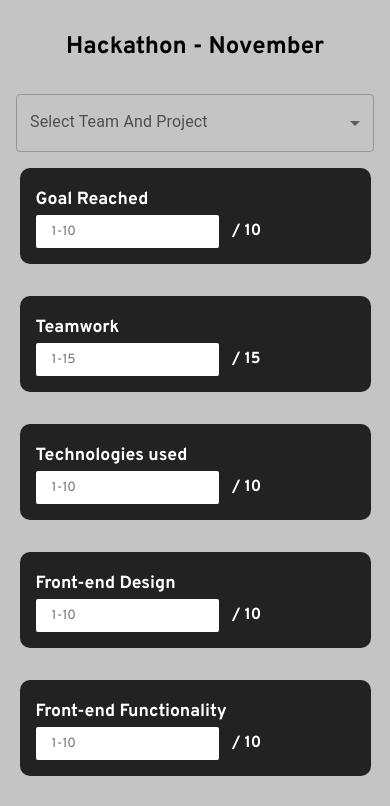
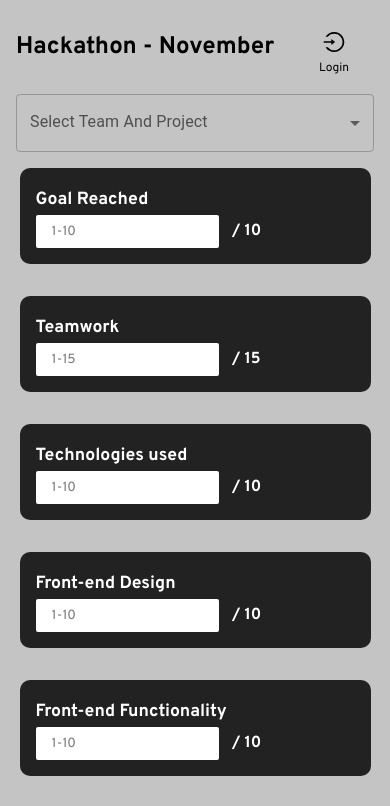
Before and after one commit to OrReuben/Hackathon-Scoring-Format, a React (Vite) app in the folder client/: page / in a window 390 px wide. Shown: the top 806 px of the page. Built offline with nearby package versions, Linux system fonts and the light colour scheme; no server answers.

Commit message:
added login

```diff
--- a/client/package.json
+++ b/client/package.json
@@ -15,6 +15,7 @@
     "axios": "^1.3.2",
     "react": "^18.2.0",
     "react-dom": "^18.2.0",
+    "react-icons": "^4.7.1",
     "react-toastify": "^9.1.1"
   },
   "devDependencies": {
--- a/client/src/App.jsx
+++ b/client/src/App.jsx
@@ -23,11 +23,12 @@ function App() {
   const [creativityScore, setCreativityScore] = useState(0);
   const [presentationScore, setPresentationScore] = useState(0);
   const [refreshScoreboard, setRefreshScoreboard] = useState(0);
+  const [user, setUser] = useState(false);
 
   return (
     <div className="App">
       <ToastContainer />
-      <Header />
+      <Header setUser = {setUser} />
       <SelectTeam
         setSelectedTeam={setSelectedTeam}
         SelectedTeam={selectedTeam}
@@ -94,7 +95,7 @@ function App() {
         selectedContestants={selectedContestants}
         setRefreshScoreboard={setRefreshScoreboard}
       />
-      <Leaderboard refreshScoreboard={refreshScoreboard} />
+      {user && <Leaderboard refreshScoreboard={refreshScoreboard} />}
       <Footer />
     </div>
   );
--- a/client/src/apiRoutes.js
+++ b/client/src/apiRoutes.js
@@ -1,3 +1,4 @@
 export const host = "https://hackathon-scoring-api.onrender.com"
 export const getScores = `${host}/scores`
 export const updateScores = `${host}/update-scores`
+export const loginRoute = `${host}/login`
--- a/client/src/components/Header.css
+++ b/client/src/components/Header.css
@@ -1,9 +1,37 @@
 .header-container{
 text-align: center;
 padding:1rem 0 2rem 0;
+position: relative;
 }
-@media only screen and (max-width:450px){
+
+.header-container .login{
+    position: absolute;
+    top:0.5rem;
+    right:2rem;
+    display: flex;
+    flex-direction: column;
+    align-items: center;
+}
+.login svg{
+    font-size: 1.5rem;
+}
+.login span{
+    font-size: 0.75rem;
+}
+@media only screen and (max-width:500px){
     .header-container{
         font-size: 0.75rem;
+        display: flex;
+        justify-content: space-between;
     }
 }
+@media only screen and (max-width:700px){
+    .header-container .login{
+        position: absolute;
+        top:0.5rem;
+        right:0.5rem;
+        display: flex;
+        flex-direction: column;
+        align-items: center;
+    }
+}
--- a/client/src/components/Header.jsx
+++ b/client/src/components/Header.jsx
@@ -1,9 +1,14 @@
 import React from "react";
 import './Header.css'
-const Header = () => {
+import LoginModal from "./LoginModal";
+const Header = ({setUser}) => {
   return (
     <div className="header-container">
       <h1>Hackathon - November</h1>
+      <div className="login">
+        <LoginModal setUser = {setUser} />
+       <span> Login </span>
+      </div>
     </div>
   );
 };
--- /dev/null
+++ b/client/src/components/LoginModal.jsx
@@ -0,0 +1,82 @@
+import * as React from "react";
+import Button from "@mui/material/Button";
+import TextField from "@mui/material/TextField";
+import Dialog from "@mui/material/Dialog";
+import DialogActions from "@mui/material/DialogActions";
+import DialogContent from "@mui/material/DialogContent";
+import DialogContentText from "@mui/material/DialogContentText";
+import DialogTitle from "@mui/material/DialogTitle";
+import { useState } from "react";
+import { AiOutlineLogin } from "react-icons/ai";
+import axios from "axios";
+import { loginRoute } from "../apiRoutes";
+import { toast } from "react-toastify";
+
+export default function LoginModal({ setUser }) {
+  const [open, setOpen] = useState(false);
+  const [username, setUsername] = useState("");
+  const [password, setPassword] = useState("");
+  const [loads, setLoads] = useState(false);
+
+  const handleClickOpen = () => {
+    setOpen(true);
+  };
+
+  const handleClose = () => {
+    setOpen(false);
+  };
+  const handleLogin = async () => {
+    try {
+      setLoads(true);
+      const login = await axios.post(`${loginRoute}`, { username, password });
+      if (login) {
+        setOpen(false);
+        toast.success(login.data);
+        setUser(true);
+        setLoads(false);
+      }
+    } catch (err) {
+      toast.error("Incorrect Credentials");
+      setLoads(false);
+    }
+  };
+
+  return (
+    <div>
+      <Button variant="string" onClick={handleClickOpen}>
+        <AiOutlineLogin />
+      </Button>
+      <Dialog open={open} onClose={handleClose}>
+        <DialogTitle>Login</DialogTitle>
+        <DialogContent>
+          <TextField
+            autoFocus
+            margin="dense"
+            id="name"
+            label="Username"
+            type="string"
+            fullWidth
+            variant="standard"
+            onChange={(e) => setUsername(e.target.value)}
+          />
+          <TextField
+            autoFocus
+            margin="dense"
+            id="password"
+            label="Password"
+            type="password"
+            fullWidth
+            variant="standard"
+            onChange={(e) => setPassword(e.target.value)}
+          />
+        </DialogContent>
+        <DialogActions>
+          <Button onClick={handleClose}>Cancel</Button>
+          <Button onClick={handleLogin} disabled={loads}>
+            Login
+          </Button>
+        </DialogActions>
+      </Dialog>
+    </div>
+  );
+}
```
Also changed, not shown: 1 other file (tests, documents, lock files or other folders).
